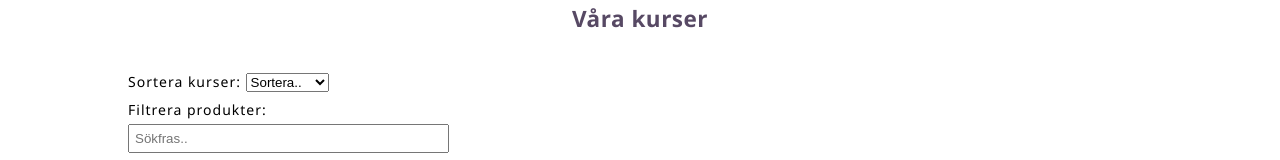
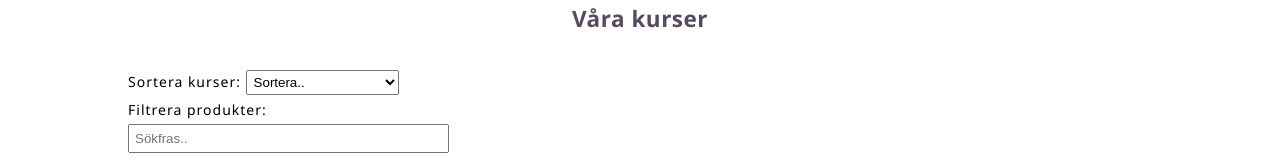
Before and after one commit to emhe2504/universityProjekt, an Angular app: page /courses in a window 1280 px wide. Shown: the part 545-705 px from the top of the page. Built offline with nearby package versions, Linux system fonts and the light colour scheme; no server answers.

Commit message:
Lite fix med sortering + extra val i select

```diff
--- a/src/app/courses/courses.css
+++ b/src/app/courses/courses.css
@@ -25,12 +25,17 @@ input[type="text"] {
     padding: 5px;
 }
 
+select {
+    width: 15%;
+    padding: 3px;
+}
+
 table tr {
     border-bottom: 1px solid lightgrey;
 }
 
 table td:nth-child(2) {
-    width: 35%;
+    width: 40%;
 }
 
 table td:nth-child(4) {
--- a/src/app/courses/courses.html
+++ b/src/app/courses/courses.html
@@ -6,13 +6,13 @@
         <select id="sortCourses" [value]="sortChoice()"
             (change)="sortChoice.set($any($event.target).value)">
             <option value="normal">Sortera.. </option>
-            <option value="byCode">Kurskod</option>
-            <option value="byName">Kursnamn</option>
-            <option value="byPoints">Poäng</option>
-            <option value="bySubject">Ämne</option>
+            <option value="byCode">Kurskod (A-Ö)</option>
+            <option value="byName">Kursnamn (A-Ö)</option>
+            <option value="byLowToHigh">Poäng (låg till hög)</option>
+            <option value="byHighToLow">Poäng (hög till låg)</option>
+            <option value="bySubject">Ämne (A-Ö)</option>
         </select>
     </form>
-
     <form>
         <label for="filterCourses">Filtrera produkter:</label>
         <br>
--- a/src/app/courses/courses.ts
+++ b/src/app/courses/courses.ts
@@ -34,7 +34,7 @@ export class Courses {
 
 
   sortCourses = computed(() => {
-    const coursesCopy = [...this.filteredCourses()]; //Allakurser från filteredCourses i ny array
+    const coursesCopy = [...this.filteredCourses()]; //Alla kurser från filteredCourses i ny array
     const value = this.sortChoice();  //Det val vi gjort i listan
 
     if (value === "byCode") {
@@ -45,12 +45,16 @@ export class Courses {
       return coursesCopy.sort((a, b) => a.courseName.localeCompare(b.courseName));  //sortera på kursnamn
     }
 
-    if (value === "byPoints") {
+    if (value === "byLowToHigh") {
       return coursesCopy.sort((a, b) => a.points - b.points);  //sortera på poäng
     }
 
+    if (value === "byHighToLow") {
+      return coursesCopy.sort((a, b) => b.points - a.points);  //sortera på poäng
+    }
+
     if (value === "bySubject") {
-      return coursesCopy.sort((a, b) => a.subject.localeCompare(b.subject));  //sortera på poäng
+      return coursesCopy.sort((a, b) => a.subject.localeCompare(b.subject));  //sortera på ämne
     }
 
     return coursesCopy;   //Annars orginalordning
```
